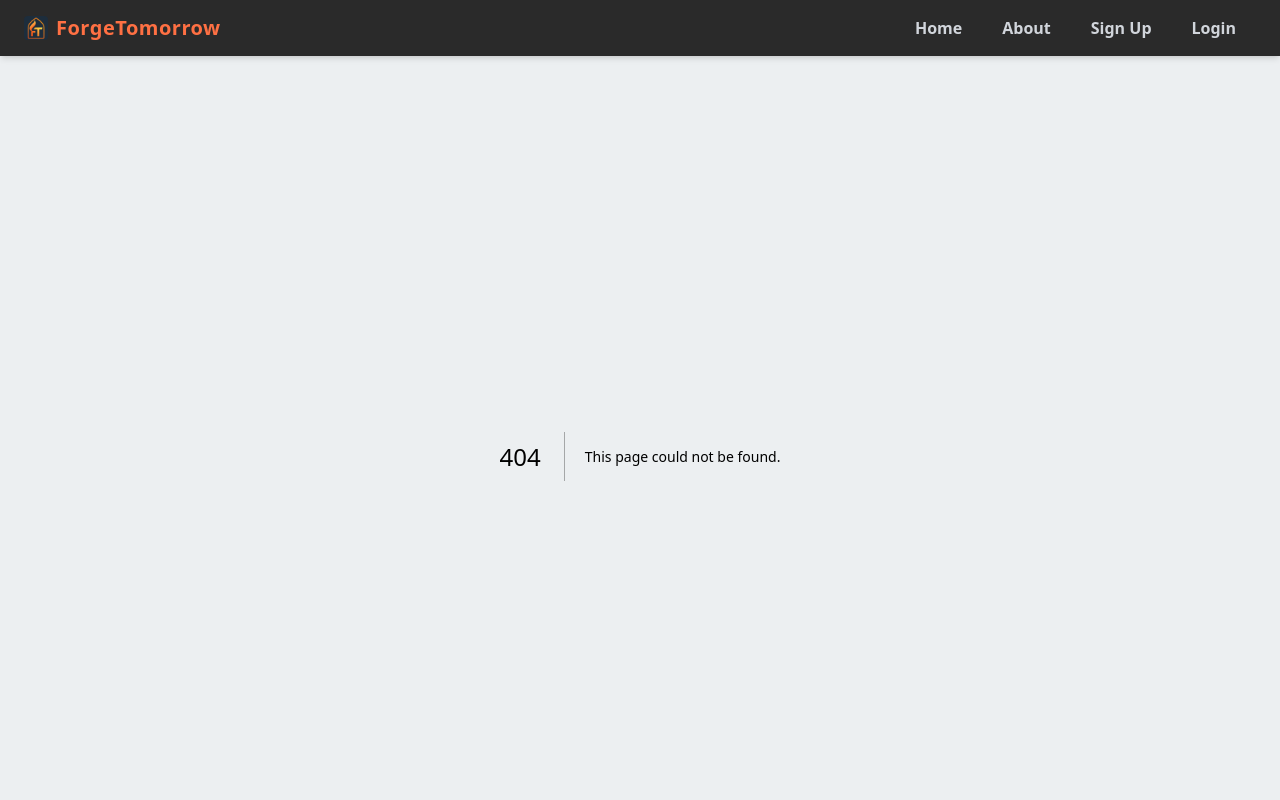
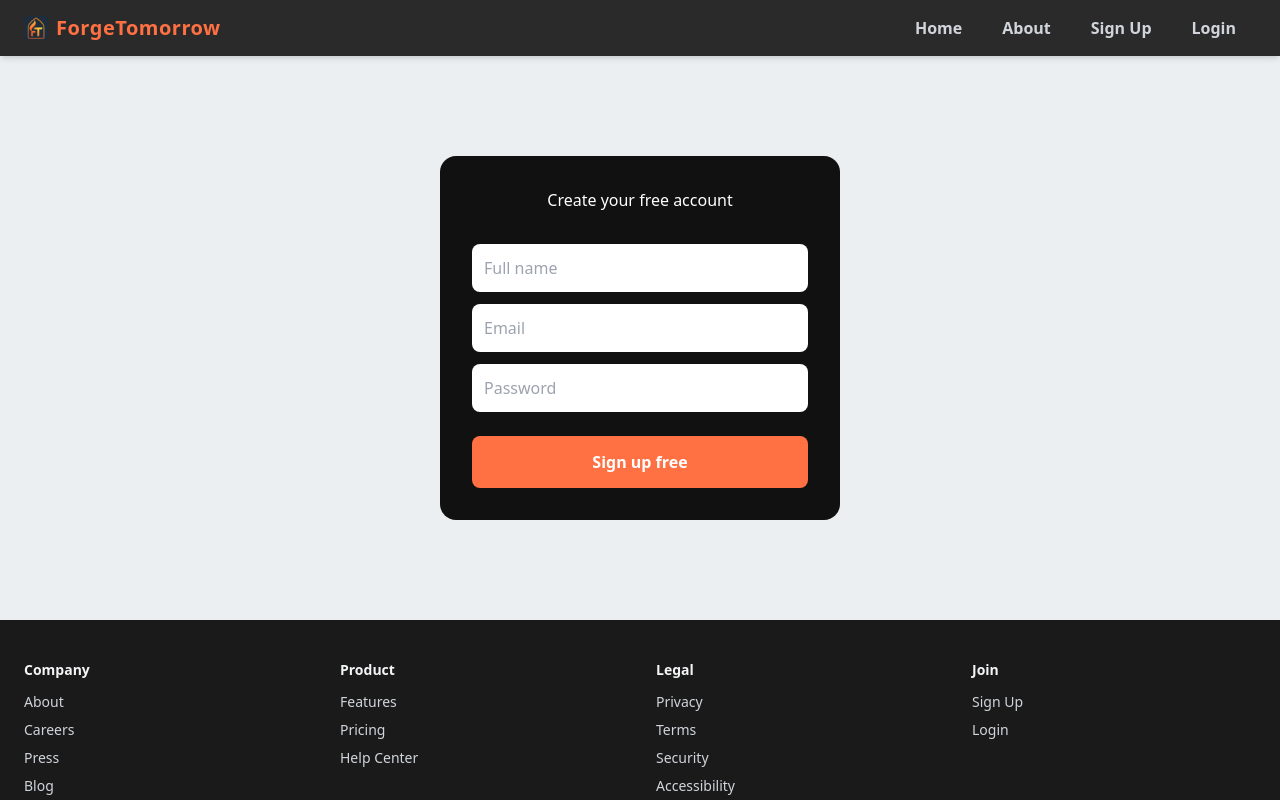
Before and after one commit to ObywanKenoby309/forgetomorrow, a Next.js app: page /signup-free in a window 1280 px wide. Before the commit this address had no page. Shown: the top 800 px of the page. Built offline with nearby package versions, Linux system fonts and the light colour scheme.

Commit message:
Free signup page + API route – pricing-first flow complete

```diff
--- /dev/null
+++ b/pages/api/auth/signup-free.js
@@ -0,0 +1,19 @@
+// pages/api/auth/signup-free.js
+import { createClient } from '@supabase/supabase-js';
+const supabase = createClient(process.env.SUPABASE_URL, process.env.SUPABASE_SERVICE_ROLE_KEY);
+
+export default async function handler(req, res) {
+  if (req.method !== 'POST') return res.status(405).end();
+
+  const { email, password, name } = req.body;
+
+  const { data, error } = await supabase.auth.signUp({
+    email,
+    password,
+    options: { data: { name, role: 'free' } },
+  });
+
+  if (error) return res.status(400).json({ error: error.message });
+
+  res.status(200).json({ success: true, user: data.user });
+}
--- /dev/null
+++ b/pages/signup-free.jsx
@@ -0,0 +1,39 @@
+// pages/signup-free.js
+import { useState } from "react";
+
+export default function SignupFree() {
+  const [loading, setLoading] = useState(false);
+  const [email, setEmail] = useState("");
+  const [password, setPassword] = useState("");
+  const [name, setName] = useState("");
+
+  const handleSubmit = async (e) => {
+    e.preventDefault();
+    setLoading(true);
+    const res = await fetch("/api/auth/signup-free", {
+      method: "POST",
+      headers: { "Content-Type": "application/json" },
+      body: JSON.stringify({ email, password, name }),
+    });
+    if (res.ok) {
+      window.location.href = "/dashboard";
+    } else {
+      alert("Something went wrong — try again");
+    }
+    setLoading(false);
+  };
+
+  return (
+    <div style={{ maxWidth: 400, margin: "100px auto", padding: 32, background: "#111", color: "white", borderRadius: 16 }}>
+      <h1 style={{ textAlign: "center", marginBottom: 32 }}>Create your free account</h1>
+      <form onSubmit={handleSubmit}>
+        <input type="text" placeholder="Full name" value={name} onChange={(e) => setName(e.target.value)} required style={{ width: "100%", padding: 12, marginBottom: 12, borderRadius: 8 }} />
+        <input type="email" placeholder="Email" value={email} onChange={(e) => setEmail(e.target.value)} required style={{ width: "100%", padding: 12, marginBottom: 12, borderRadius: 8 }} />
+        <input type="password" placeholder="Password" value={password} onChange={(e) => setPassword(e.target.value)} required style={{ width: "100%", padding: 12, marginBottom: 24, borderRadius: 8 }} />
+        <button type="submit" disabled={loading} style={{ width: "100%", padding: 14, background: "#FF7043", color: "white", border: "none", borderRadius: 8, fontWeight: "bold" }}>
+          {loading ? "Creating…" : "Sign up free"}
+        </button>
+      </form>
+    </div>
+  );
+}
```
